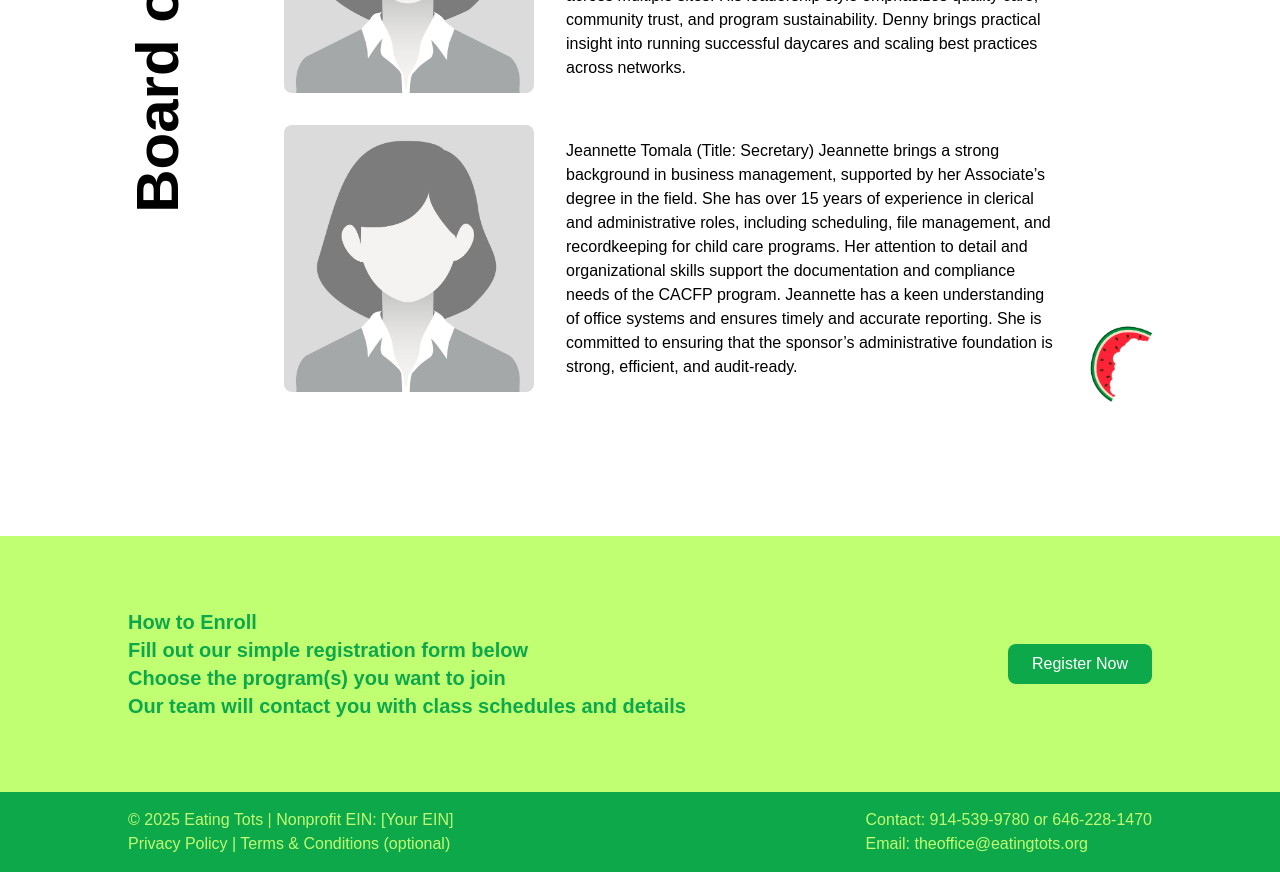
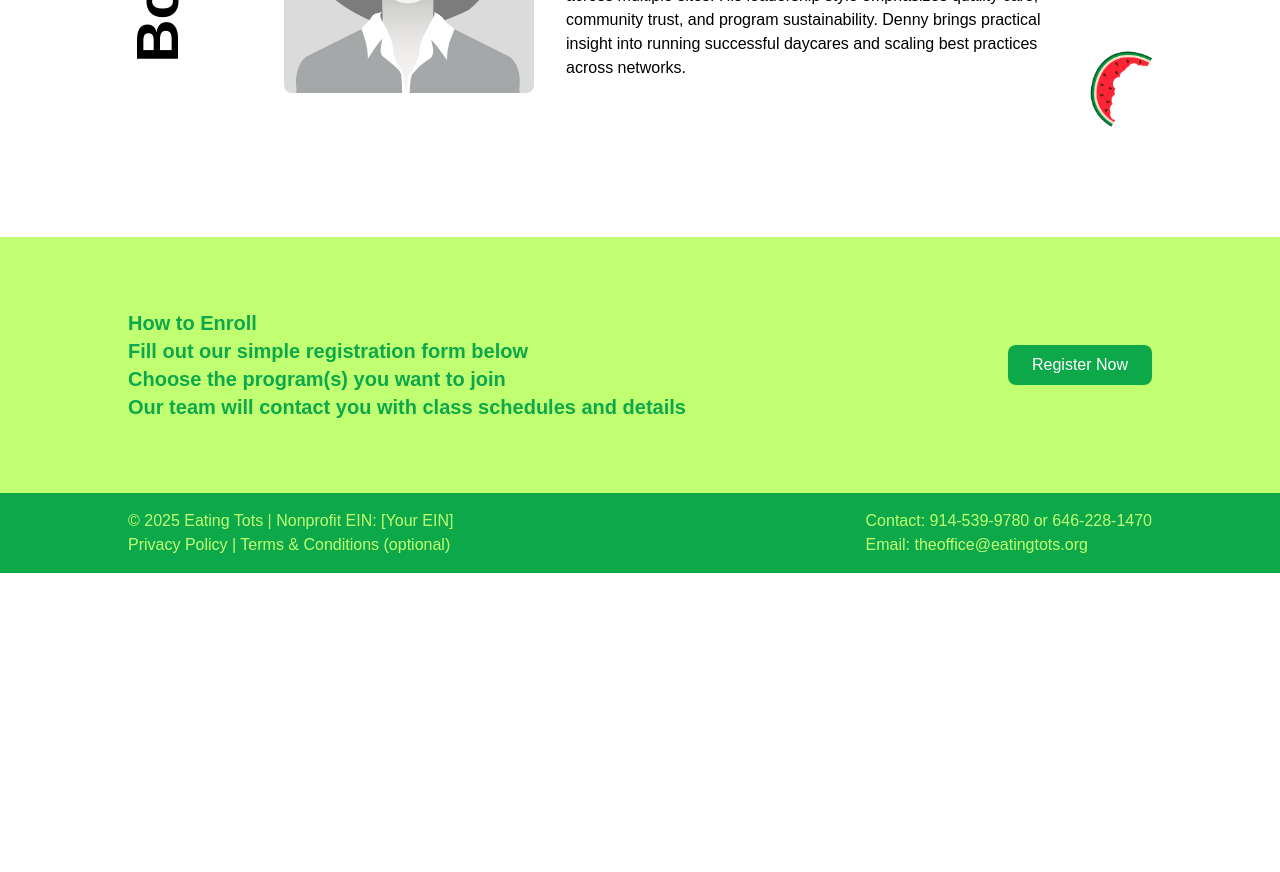
Before and after one commit to zisam-glitch/eatingtots.org, a Next.js app: page / in a window 1280 px wide. Shown: the part 3160-4032 px from the top of the page. After the commit the page ends 3733 px from the top, so only its background shows below. Built offline with nearby package versions, Linux system fonts and the light colour scheme.

Commit message:
remove member

```diff
--- a/src/components/directors.tsx
+++ b/src/components/directors.tsx
@@ -50,25 +50,6 @@ export default function directors() {
             networks.
           </p>
         </div>
-        <div className="flex flex-col md:flex-row gap-8 items-center">
-          <img
-            src="/member2.jpg"
-            className="rounded-lg md:w-[250px] h-[auto] w-[100%]"
-          />
-          <p>
-            Jeannette Tomala (Title: Secretary) Jeannette brings a strong
-            background in business management, supported by her Associate’s
-            degree in the field. She has over 15 years of experience in
-            clerical and administrative roles, including scheduling, file
-            management, and recordkeeping for child care programs. Her
-            attention to detail and organizational skills support the
-            documentation and compliance needs of the CACFP program.
-            Jeannette has a keen understanding of office systems and ensures
-            timely and accurate reporting. She is committed to ensuring that
-            the sponsor’s administrative foundation is strong, efficient,
-            and audit-ready.
-          </p>
-        </div>
       </div>
     </div>
     <div className="absolute top-[0%] left-[5%] md:block hidden">
```
